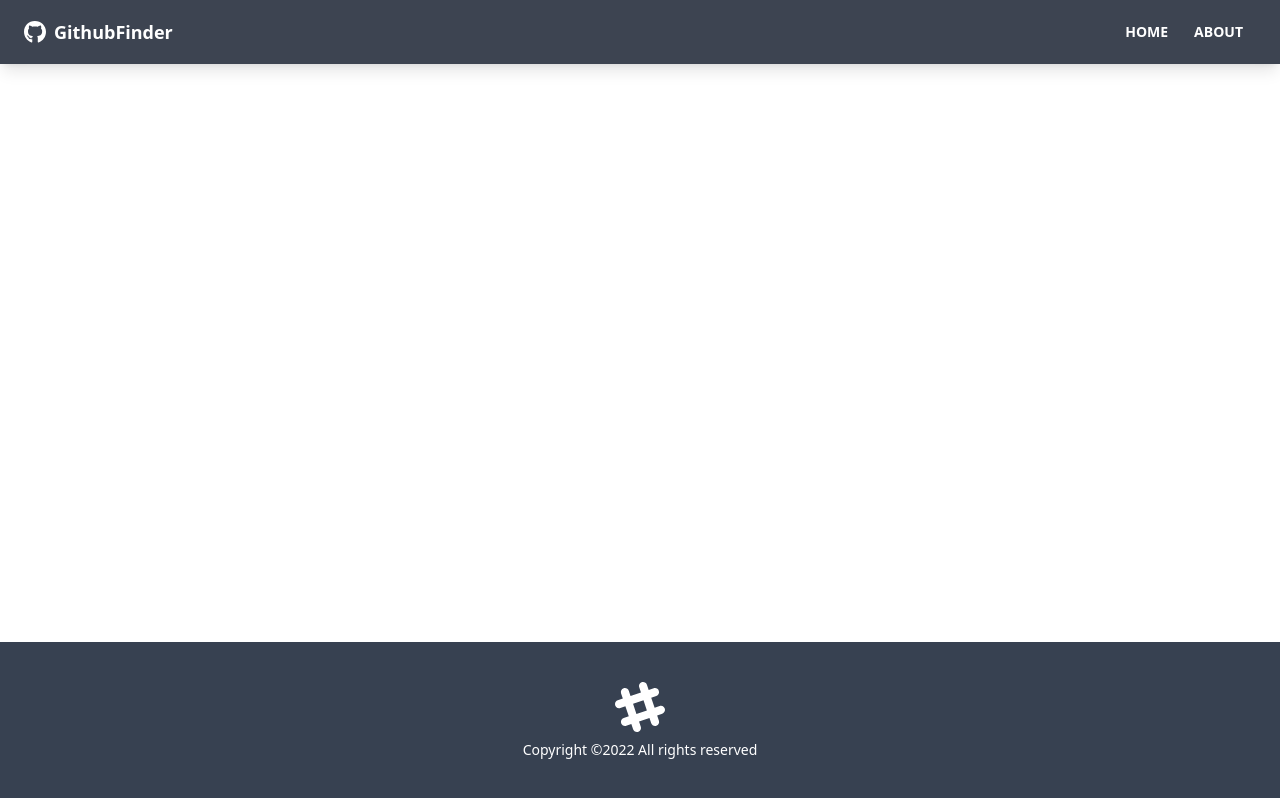
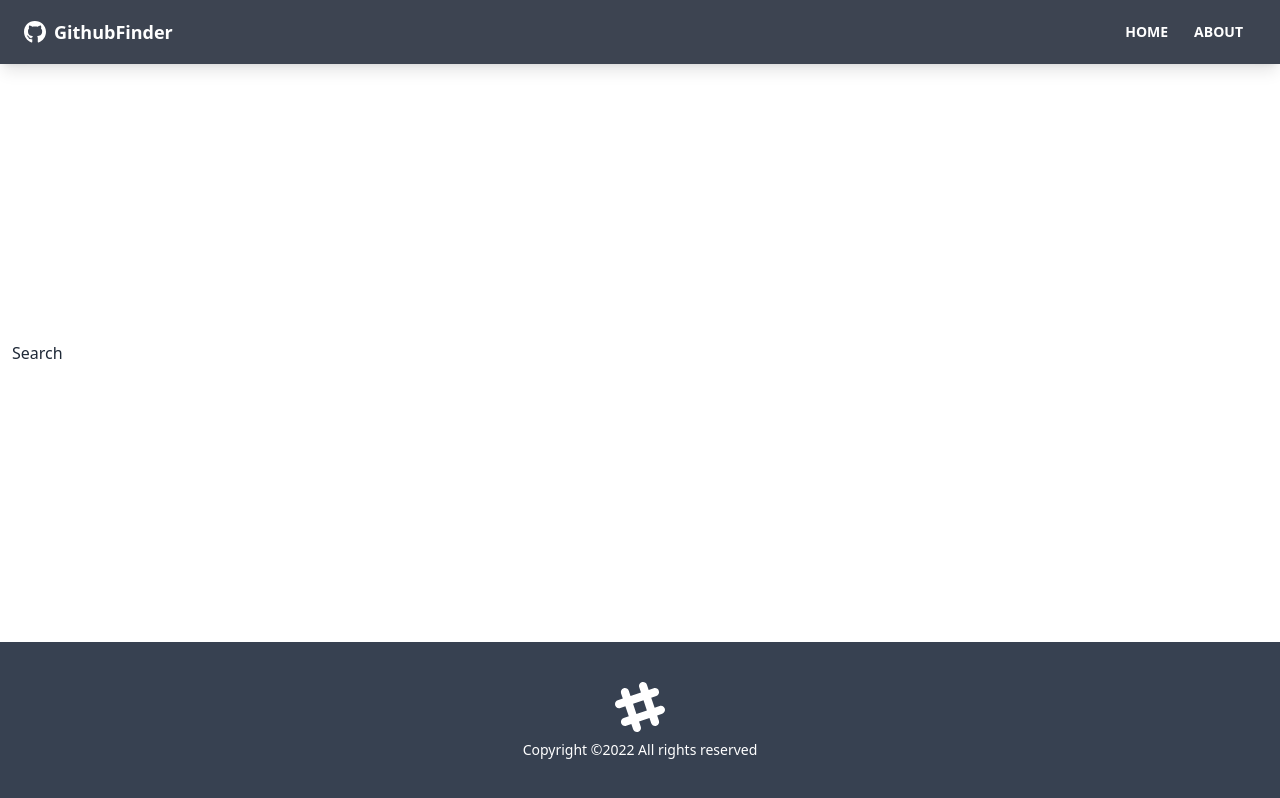
Before and after one commit to oliveroliverio/ud-brad-traversy-react-front-to-back-2022, a React (Create React App) app: page / in a window 1280 px wide. Built offline with nearby package versions, Linux system fonts and the light colour scheme; the HTML template or start-up script is replaced by a standard one.

Commit message:
Added UserSearch component

```diff
--- /dev/null
+++ b/src/components/users/UserSearch.js
@@ -0,0 +1,7 @@
+import React from 'react'
+
+function UserSearch() {
+	return <div>Search</div>
+}
+
+export default UserSearch
--- a/src/pages/Home.js
+++ b/src/pages/Home.js
@@ -1,11 +1,12 @@
 import UserResults from '../components/users/UserResults'
+import UserSearch from '../components/users/UserSearch'
 
 function Home() {
-  return (
-    <>
-      {/* Search component goes here */}
-      <UserResults />
-    </>
-  )
+	return (
+		<>
+			<UserSearch />
+			<UserResults />
+		</>
+	)
 }
 export default Home
```
